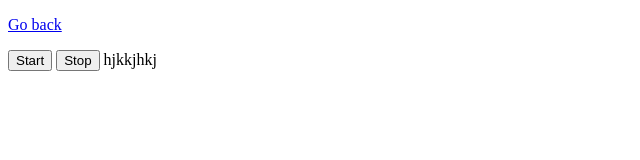
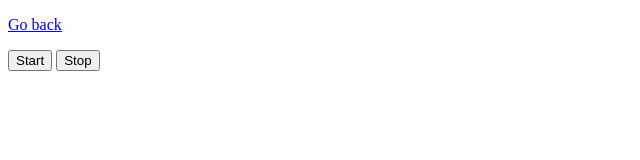
Before and after one commit to AnnaBieliavtseva/goit-js-hw-09, a plain HTML site: page 01-color-switcher.html in a window 1280 px wide. Shown: the full height of the page, 0-640 px from the left. Drawn offline with Linux system fonts and the light colour scheme.

Commit message:
Deploying to gh-pages from @ AnnaBieliavtseva/goit-js-hw-09@5b45324070e56326aa2c44b35fa41cefa00ff122 🚀

```diff
--- a/01-color-switcher.html
+++ b/01-color-switcher.html
@@ -1 +1 @@
-<!DOCTYPE html><html lang="en"><head><meta charset="utf-8"><meta name="viewport" content="width=device-width, initial-scale=1.0"><title>Color switcher</title><link rel="stylesheet" href="/goit-js-hw-09/01-color-switcher.2f163a73.css"></head><body> <p><a href="/goit-js-hw-09/index.html">Go back</a></p> <button type="button" data-start="">Start</button> <button type="button" data-stop="">Stop</button> hjkkjhkj <script src="/goit-js-hw-09/01-color-switcher.442aa4f5.js" type="module"></script><script src="/goit-js-hw-09/01-color-switcher.9e3fcf17.js" nomodule="" defer></script> </body></html>
+<!DOCTYPE html><html lang="en"><head><meta charset="utf-8"><meta name="viewport" content="width=device-width, initial-scale=1.0"><title>Color switcher</title><link rel="stylesheet" href="/goit-js-hw-09/01-color-switcher.2f163a73.css"></head><body> <p><a href="/goit-js-hw-09/index.html">Go back</a></p> <button type="button" data-start="">Start</button> <button type="button" data-stop="">Stop</button> <script src="/goit-js-hw-09/01-color-switcher.442aa4f5.js" type="module"></script><script src="/goit-js-hw-09/01-color-switcher.9e3fcf17.js" nomodule="" defer></script> </body></html>
```
